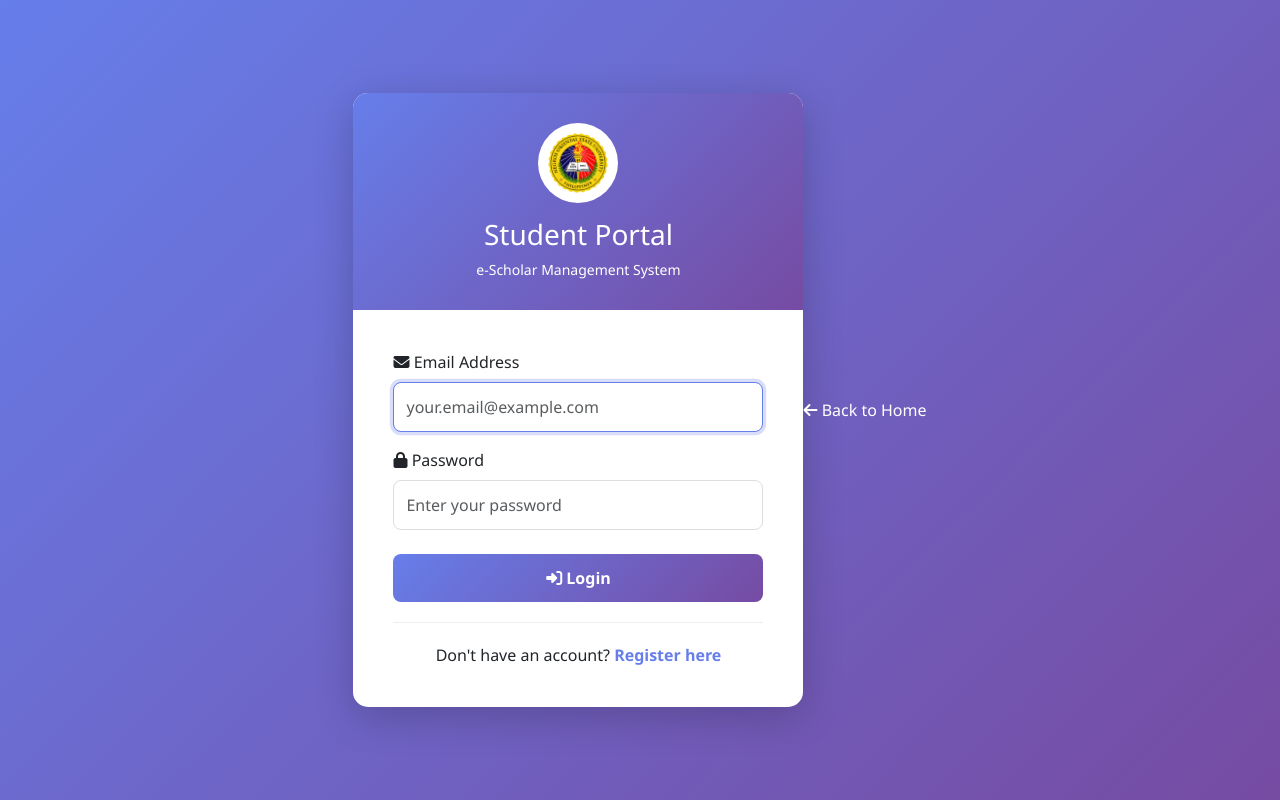
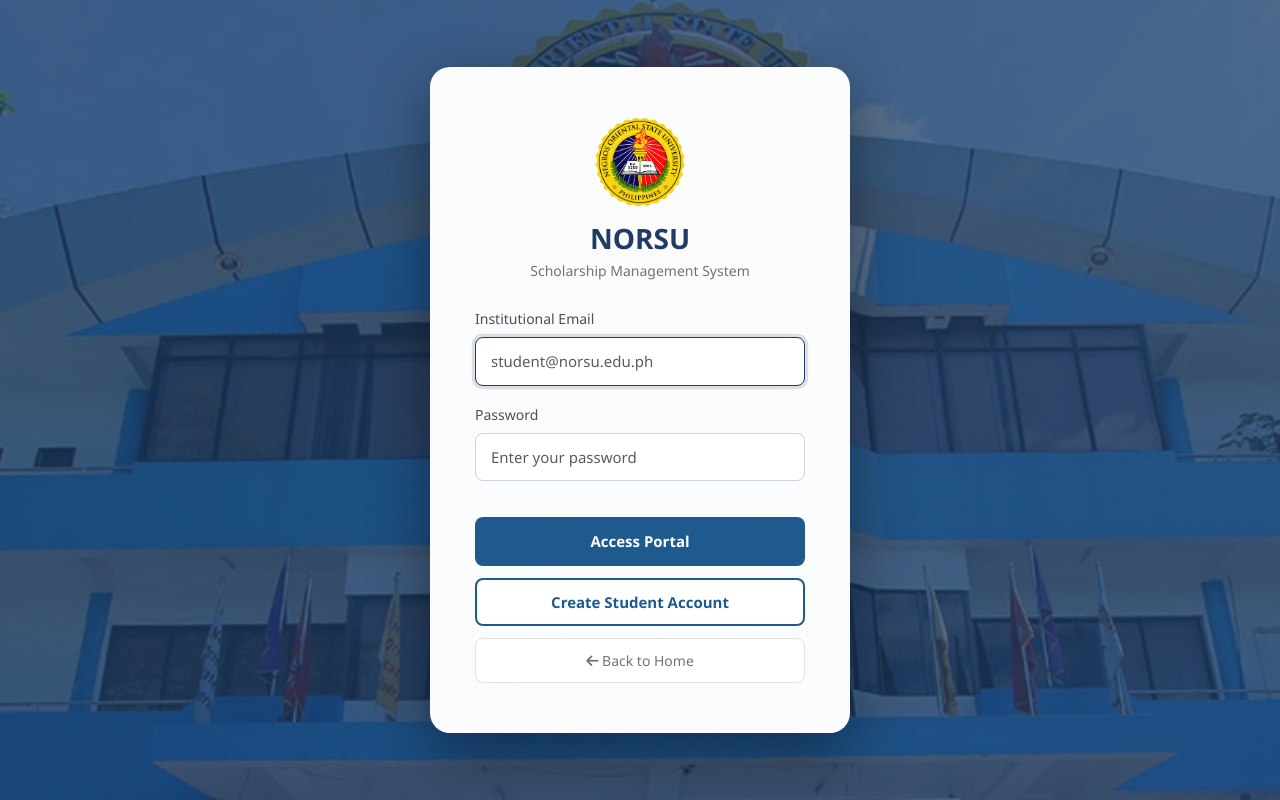
Before and after one commit to capstonepurposeonly-source/e-Scholar, a Symfony app: template templates/student/login.html.twig in a window 1280 px wide. Run offline with Twig, Linux system fonts and the light colour scheme; the template is opened without the code that fills it, so the values that code supplies are empty; some libraries are stand-ins or nearby versions.

Commit message:
Redesign student login page to match NORSU admin login design with background image and card layout

```diff
--- a/templates/student/login.html.twig
+++ b/templates/student/login.html.twig
@@ -3,105 +3,182 @@
 <head>
     <meta charset="UTF-8">
     <meta name="viewport" content="width=device-width, initial-scale=1.0">
-    <title>Student Login - e-Scholar NORSU</title>
+    <title>Student Login - NORSU e-Scholar</title>
     <link href="https://cdn.jsdelivr.net/npm/bootstrap@5.3.0/dist/css/bootstrap.min.css" rel="stylesheet">
     <link rel="stylesheet" href="https://cdnjs.cloudflare.com/ajax/libs/font-awesome/6.4.0/css/all.min.css">
     <style>
         body {
-            background: linear-gradient(135deg, #667eea 0%, #764ba2 100%);
+            margin: 0;
+            padding: 0;
             min-height: 100vh;
+            background-image: url('{{ asset('images/negrosorientalstateuniversity_cover.jpg') }}');
+            background-size: cover;
+            background-position: center;
+            background-repeat: no-repeat;
+            position: relative;
             display: flex;
             align-items: center;
             justify-content: center;
             font-family: 'Segoe UI', Tahoma, Geneva, Verdana, sans-serif;
         }
-        .login-container {
-            background: white;
-            border-radius: 15px;
-            box-shadow: 0 10px 40px rgba(0,0,0,0.2);
-            overflow: hidden;
-            max-width: 450px;
+
+        body::before {
+            content: '';
+            position: absolute;
+            top: 0;
+            left: 0;
+            right: 0;
+            bottom: 0;
+            background: rgba(30, 60, 100, 0.75);
+            z-index: 1;
+        }
+
+        .login-card {
+            position: relative;
+            z-index: 2;
+            background: rgba(255, 255, 255, 0.98);
+            border-radius: 20px;
+            padding: 50px 45px;
             width: 100%;
+            max-width: 420px;
+            box-shadow: 0 20px 60px rgba(0, 0, 0, 0.4);
         }
-        .login-header {
-            background: linear-gradient(135deg, #667eea 0%, #764ba2 100%);
-            color: white;
-            padding: 30px;
+
+        .logo-container {
             text-align: center;
+            margin-bottom: 25px;
         }
-        .login-header img {
-            width: 80px;
-            height: 80px;
+
+        .logo-container img {
+            width: 90px;
+            height: 90px;
             margin-bottom: 15px;
-            background: white;
-            border-radius: 50%;
-            padding: 10px;
         }
-        .login-body {
-            padding: 40px;
+
+        .logo-container h2 {
+            color: #1e3c64;
+            font-size: 28px;
+            font-weight: 700;
+            margin: 0 0 5px 0;
         }
+
+        .logo-container p {
+            color: #6c757d;
+            font-size: 14px;
+            margin: 0;
+        }
+
+        .form-label {
+            color: #495057;
+            font-weight: 500;
+            font-size: 14px;
+            margin-bottom: 8px;
+        }
+
         .form-control {
+            border: 1px solid #ced4da;
             border-radius: 8px;
-            padding: 12px;
-            border: 1px solid #ddd;
+            padding: 12px 15px;
+            font-size: 15px;
+            transition: border-color 0.3s, box-shadow 0.3s;
         }
+
         .form-control:focus {
-            border-color: #667eea;
-            box-shadow: 0 0 0 0.2rem rgba(102, 126, 234, 0.25);
+            border-color: #1e3c64;
+            box-shadow: 0 0 0 0.2rem rgba(30, 60, 100, 0.15);
         }
-        .btn-login {
-            background: linear-gradient(135deg, #667eea 0%, #764ba2 100%);
+
+        .btn-access {
+            background: #1e5a8e;
             border: none;
             border-radius: 8px;
-            padding: 12px;
+            padding: 13px;
             width: 100%;
             color: white;
             font-weight: 600;
-            transition: transform 0.2s;
+            font-size: 15px;
+            margin-top: 20px;
+            transition: background 0.3s, transform 0.2s;
         }
-        .btn-login:hover {
-            transform: translateY(-2px);
-            box-shadow: 0 5px 15px rgba(102, 126, 234, 0.3);
+
+        .btn-access:hover {
+            background: #164a75;
+            transform: translateY(-1px);
+            color: white;
         }
+
+        .btn-register {
+            background: white;
+            border: 2px solid #1e5a8e;
+            border-radius: 8px;
+            padding: 11px;
+            width: 100%;
+            color: #1e5a8e;
+            font-weight: 600;
+            font-size: 15px;
+            margin-top: 12px;
+            transition: all 0.3s;
+        }
+
+        .btn-register:hover {
+            background: #f0f7ff;
+            color: #1e5a8e;
+        }
+
+        .btn-back {
+            background: white;
+            border: 1px solid #dee2e6;
+            border-radius: 8px;
+            padding: 11px;
+            width: 100%;
+            color: #6c757d;
+            font-weight: 500;
+            font-size: 14px;
+            margin-top: 12px;
+            transition: all 0.3s;
+            text-decoration: none;
+            display: inline-block;
+            text-align: center;
+        }
+
+        .btn-back:hover {
+            background: #f8f9fa;
+            color: #495057;
+            text-decoration: none;
+        }
+
         .alert {
             border-radius: 8px;
+            font-size: 14px;
+            padding: 12px 15px;
+            margin-bottom: 20px;
         }
-        .register-link {
-            text-align: center;
-            margin-top: 20px;
-            padding-top: 20px;
-            border-top: 1px solid #eee;
+
+        .alert-danger {
+            background-color: #f8d7da;
+            border-color: #f5c6cb;
+            color: #721c24;
         }
-        .register-link a {
-            color: #667eea;
-            text-decoration: none;
-            font-weight: 600;
+
+        .alert-success {
+            background-color: #d4edda;
+            border-color: #c3e6cb;
+            color: #155724;
         }
-        .register-link a:hover {
-            text-decoration: underline;
-        }
-        .back-home {
-            text-align: center;
-            margin-top: 20px;
-        }
-        .back-home a {
-            color: white;
-            text-decoration: none;
-        }
-        .back-home a:hover {
-            text-decoration: underline;
+
+        .mb-3 {
+            margin-bottom: 20px;
         }
     </style>
 </head>
 <body>
-    <div class="login-container">
-        <div class="login-header">
+    <div class="login-card">
+        <div class="logo-container">
             <img src="{{ asset('images/norsu.png') }}" alt="NORSU Logo">
-            <h3 class="mb-0">Student Portal</h3>
-            <p class="mb-0 mt-2" style="font-size: 14px;">e-Scholar Management System</p>
+            <h2>NORSU</h2>
+            <p>Scholarship Management System</p>
         </div>
 
-        <div class="login-body">
         {% if error %}
             <div class="alert alert-danger">
                 <i class="fas fa-exclamation-circle"></i> {{ error.messageKey|trans(error.messageData, 'security') }}
@@ -122,9 +199,7 @@
 
         <form method="post" action="{{ path('student_login') }}">
             <div class="mb-3">
-                    <label for="email" class="form-label">
-                        <i class="fas fa-envelope"></i> Email Address
-                    </label>
+                <label for="email" class="form-label">Institutional Email</label>
                 <input type="email"
                        class="form-control"
                        id="email"
@@ -132,13 +207,11 @@
                        value="{{ last_username }}"
                        required
                        autofocus
-                           placeholder="your.email@example.com">
+                       placeholder="student@norsu.edu.ph">
             </div>
 
-                <div class="mb-4">
-                    <label for="password" class="form-label">
-                        <i class="fas fa-lock"></i> Password
-                    </label>
+            <div class="mb-3">
+                <label for="password" class="form-label">Password</label>
                 <input type="password"
                        class="form-control"
                        id="password"
@@ -149,19 +222,18 @@
 
             <input type="hidden" name="_csrf_token" value="{{ csrf_token('authenticate') }}">
 
-                <button type="submit" class="btn btn-login">
-                    <i class="fas fa-sign-in-alt"></i> Login
+            <button type="submit" class="btn btn-access">
+                Access Portal
             </button>
         </form>
 
-            <div class="register-link">
-                <p class="mb-0">Don't have an account? <a href="{{ path('student_register') }}">Register here</a></p>
-            </div>
-        </div>
-    </div>
+        <a href="{{ path('student_register') }}" class="btn btn-register">
+            Create Student Account
+        </a>
 
-    <div class="back-home">
-        <a href="{{ path('app_landing') }}"><i class="fas fa-arrow-left"></i> Back to Home</a>
+        <a href="{{ path('app_landing') }}" class="btn btn-back">
+            <i class="fas fa-arrow-left"></i> Back to Home
+        </a>
     </div>
 
     <script src="https://cdn.jsdelivr.net/npm/bootstrap@5.3.0/dist/js/bootstrap.bundle.min.js"></script>
```
Lines whose indentation alone changed are shown as unchanged.
